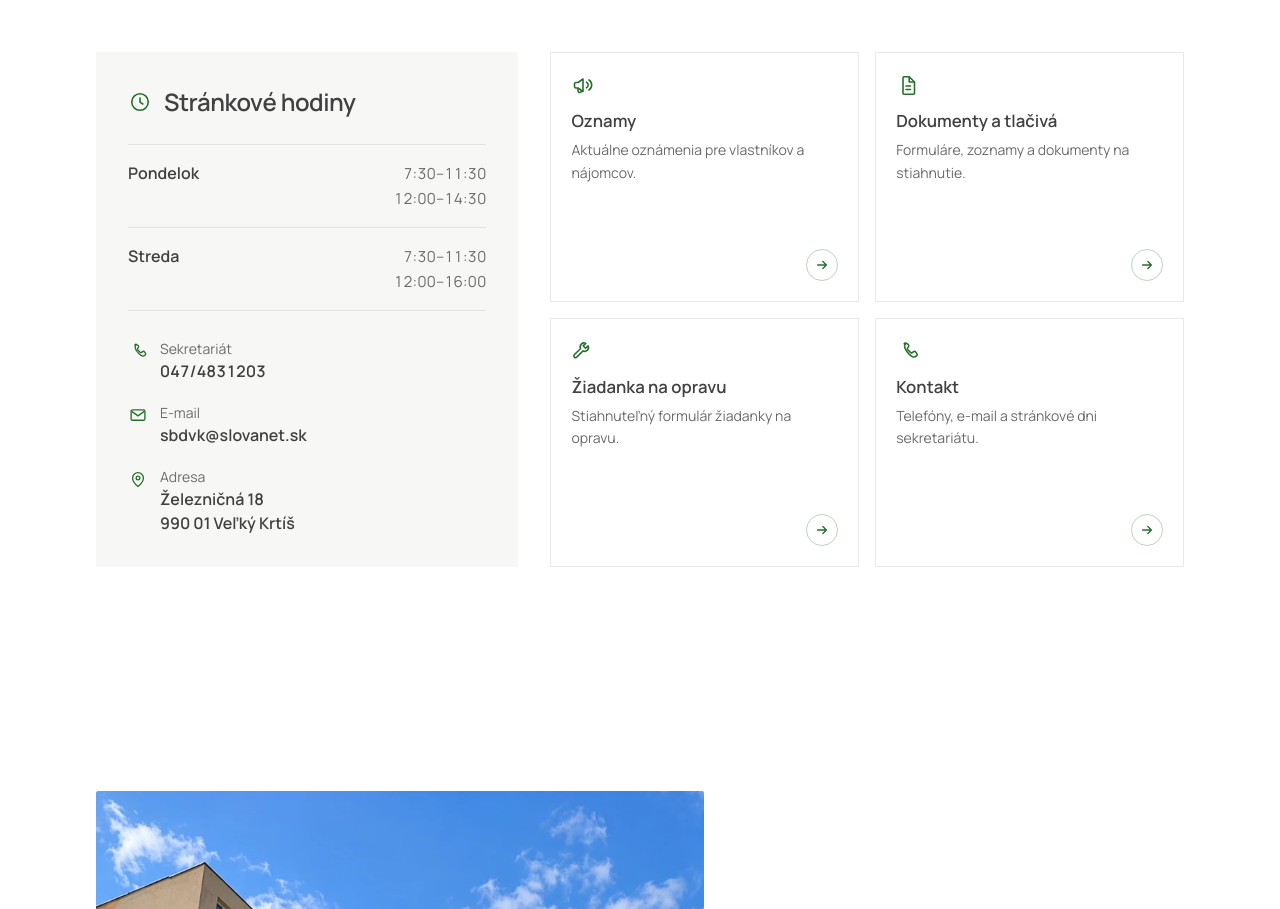
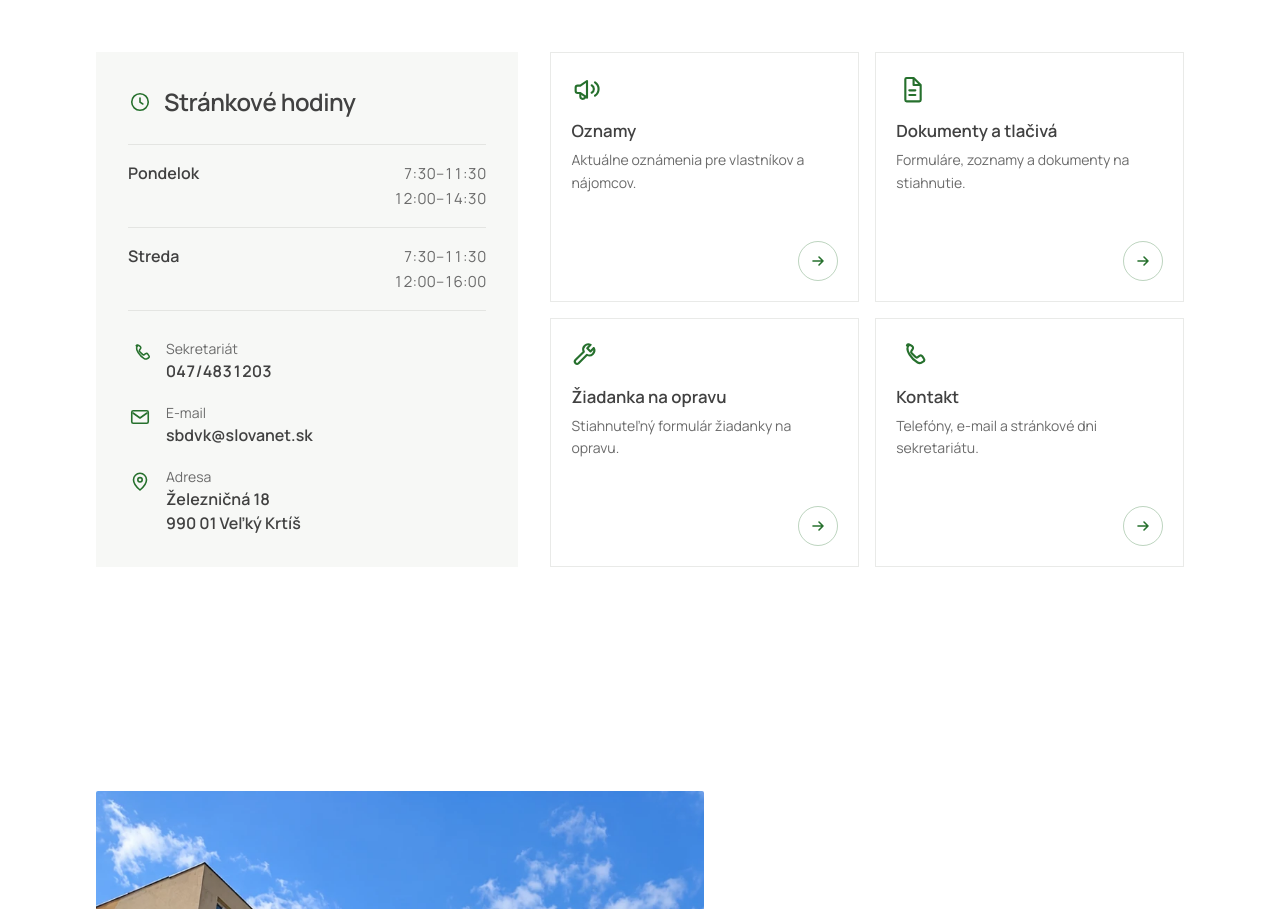
Before and after one commit to inoveronai-dev/sbd_velky_krtis, a Next.js app: page / in a window 1280 px wide. Shown: the part 973-1882 px from the top of the page. Built offline with nearby package versions, Linux system fonts and the light colour scheme.

Commit message:
Enlarge QuickAccess icons for clearer visual balance.
Card icons 32px, contact-panel icons 24px, and slightly larger circular arrow CTAs.

Co-authored-by: inoveron.ai <inoveron.ai@gmail.com>

```diff
--- a/src/components/QuickAccess.tsx
+++ b/src/components/QuickAccess.tsx
@@ -77,9 +77,9 @@ export function QuickAccess() {
               </ul>
 
               <dl className="mt-7 space-y-5">
-                <div className="flex gap-3">
+                <div className="flex gap-3.5">
                   <span className="mt-0.5 inline-flex shrink-0 text-brand">
-                    <IconPhone className="h-5 w-5" />
+                    <IconPhone className="h-6 w-6" />
                   </span>
                   <div>
                     <dt className="text-sm text-ink-muted">{SITE.phones.secretariat.label}</dt>
@@ -93,9 +93,9 @@ export function QuickAccess() {
                     </dd>
                   </div>
                 </div>
-                <div className="flex gap-3">
+                <div className="flex gap-3.5">
                   <span className="mt-0.5 inline-flex shrink-0 text-brand">
-                    <IconMail className="h-5 w-5" />
+                    <IconMail className="h-6 w-6" />
                   </span>
                   <div>
                     <dt className="text-sm text-ink-muted">E-mail</dt>
@@ -109,9 +109,9 @@ export function QuickAccess() {
                     </dd>
                   </div>
                 </div>
-                <div className="flex gap-3">
+                <div className="flex gap-3.5">
                   <span className="mt-0.5 inline-flex shrink-0 text-brand">
-                    <IconPin className="h-5 w-5" />
+                    <IconPin className="h-6 w-6" />
                   </span>
                   <div>
                     <dt className="text-sm text-ink-muted">Adresa</dt>
@@ -145,16 +145,16 @@ export function QuickAccess() {
                       className="group flex h-full flex-col border border-line/70 bg-white p-5 transition duration-300 hover:border-brand/25 hover:shadow-soft md:p-5"
                     >
                       <span className="inline-flex text-brand">
-                        <Icon className="h-6 w-6" />
+                        <Icon className="h-8 w-8" />
                       </span>
-                      <span className="mt-3 text-base font-semibold text-ink md:text-[1.05rem]">
+                      <span className="mt-3.5 text-base font-semibold text-ink md:text-[1.05rem]">
                         {item.title}
                       </span>
                       <span className="mt-1.5 flex-1 text-sm leading-relaxed text-ink-muted">
                         {item.description}
                       </span>
-                      <span className="mt-4 inline-flex h-8 w-8 items-center justify-center self-end rounded-full border border-brand/30 text-brand transition group-hover:border-brand group-hover:bg-brand group-hover:text-white">
-                        <IconArrow className="h-3.5 w-3.5" />
+                      <span className="mt-4 inline-flex h-10 w-10 items-center justify-center self-end rounded-full border border-brand/30 text-brand transition group-hover:border-brand group-hover:bg-brand group-hover:text-white">
+                        <IconArrow className="h-4 w-4" />
                       </span>
                     </DemoLink>
                   </Reveal>
```
